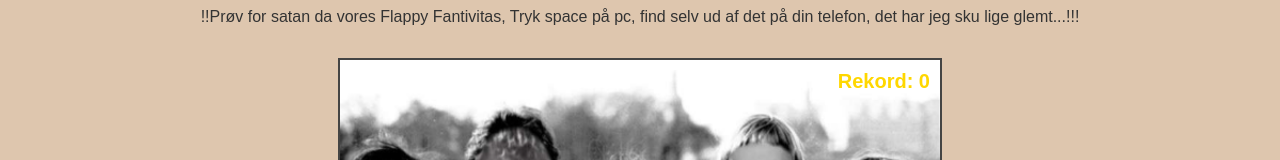
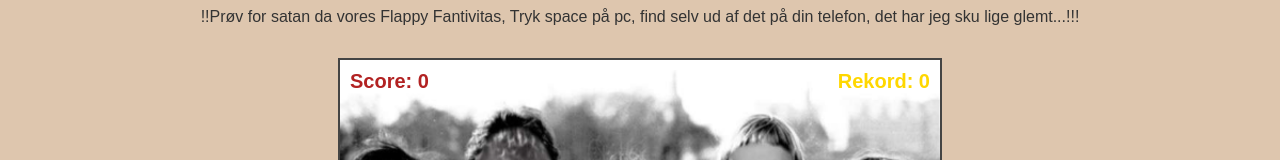
Before and after one commit to Calcguy/Harmonikafantivitas, a plain HTML site: page index.html in a window 1280 px wide. Shown: the part 2022-2182 px from the top of the page. Drawn offline with Linux system fonts and the light colour scheme.

Commit message:
Update index.html

```diff
--- a/index.html
+++ b/index.html
@@ -89,7 +89,7 @@
       left: 10px;
       font-size: 20px;
       font-weight: bold;
-      color: #fff;
+      color: #b22222;
     }
     .high-score {
       position: absolute;
```
